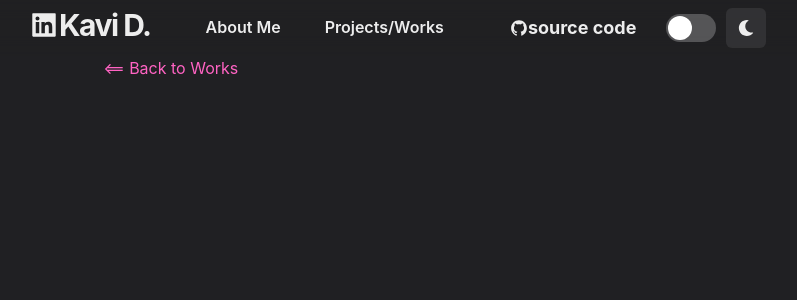
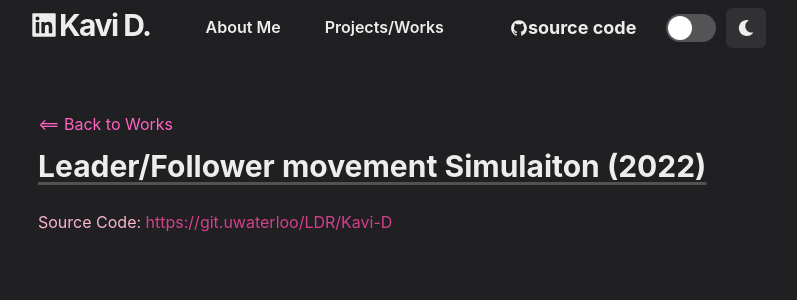
Before and after one commit to Kavi-D/Portfolio, a Next.js app in the folder app-local/: page /works/RMDRobot in a window 1280 px wide. Shown: the top 300 px of the page, without its empty margins (250-1047 px from the left). Built offline with nearby package versions, Linux system fonts and the light colour scheme.

Commit message:
added source code for simlation page

```diff
--- a/app-local/pages/works.js
+++ b/app-local/pages/works.js
@@ -55,6 +55,7 @@ const Works = () => {
         src="/images/works/programImage.jpg"
         position="relative"
         zIndex={-1}
+        borderRadius ='10%'
         filter="blur(8px)"
         width= '1000px'
         />
@@ -74,7 +75,7 @@ const Works = () => {
       </div>
     </Container>
 
-    <Title> Large scale projects </Title>
+    <Title> Main Projects </Title>
     <SimpleGrid columns  = {[1,1,2]} gap={6}>
       <WorkGridItem id="keystroke" title="keystroke" thumbnail={"/images/works/keystrokelogo.jpg"}>
         A small website I worked on at my internship
--- a/app-local/pages/works/RMDRobot.js
+++ b/app-local/pages/works/RMDRobot.js
@@ -9,16 +9,30 @@ import {
     Text,
     Image
   } from '@chakra-ui/react'
-
-
+  import Title from '../../components/title';
+  import Paragraph from "../../components/Paragraph";
   const RMDRobot = () => {
 
     return(
-        <Container>
+        <Container maxW="contianer.md" pt={14}>
             <Link  href='/works'>
             {'<=='} Back to Works
             </Link>
+            <Title> Leader/Follower movement Simulaiton (2022)</Title>
+            <Text color= 'pink.200' paddingBottom='10px' paddingTop='10px'> Source Code:
+            <Link color='pink.500' href='https://github.com/Kavi-D/Leader-Follower-Vehicle-simulation' isExternal>
+                {"   "} https://git.uwaterloo/LDR/Kavi-D
+            </Link>
+
+            </Text>
+
+          <Paragraph>
+
+          </Paragraph>
         </Container>
+
+
+
     )
 
   }
```
